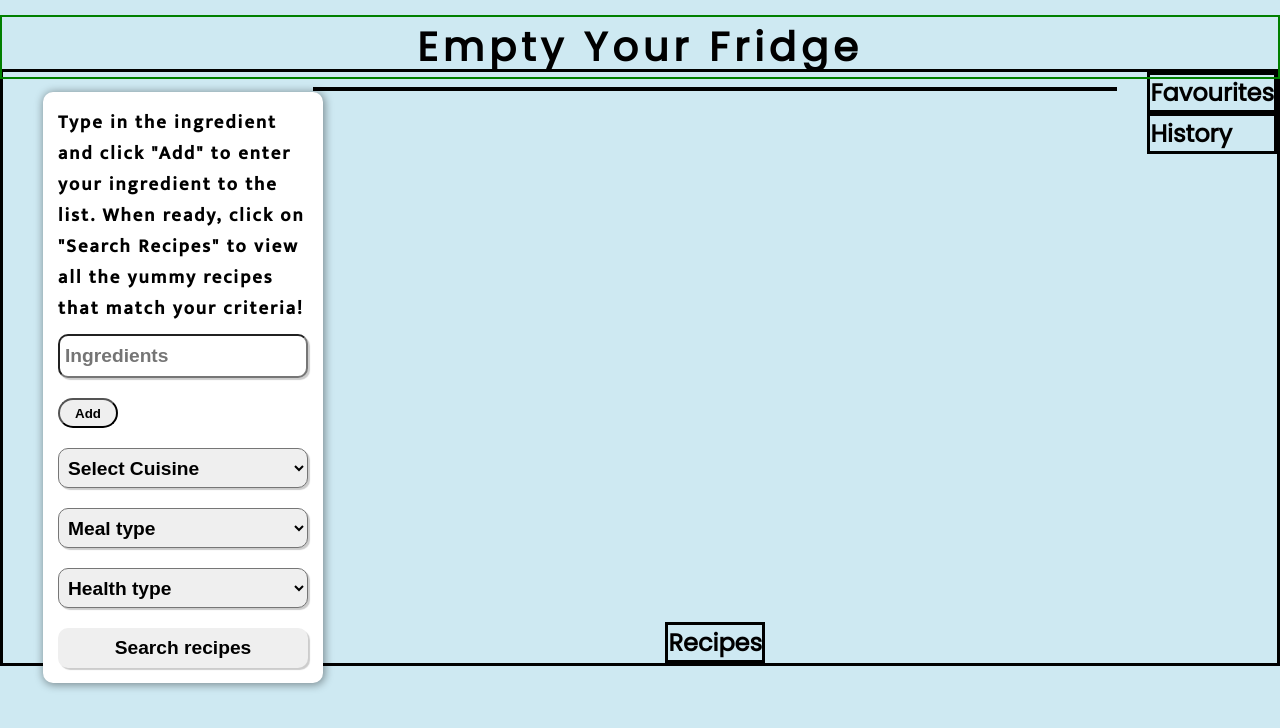
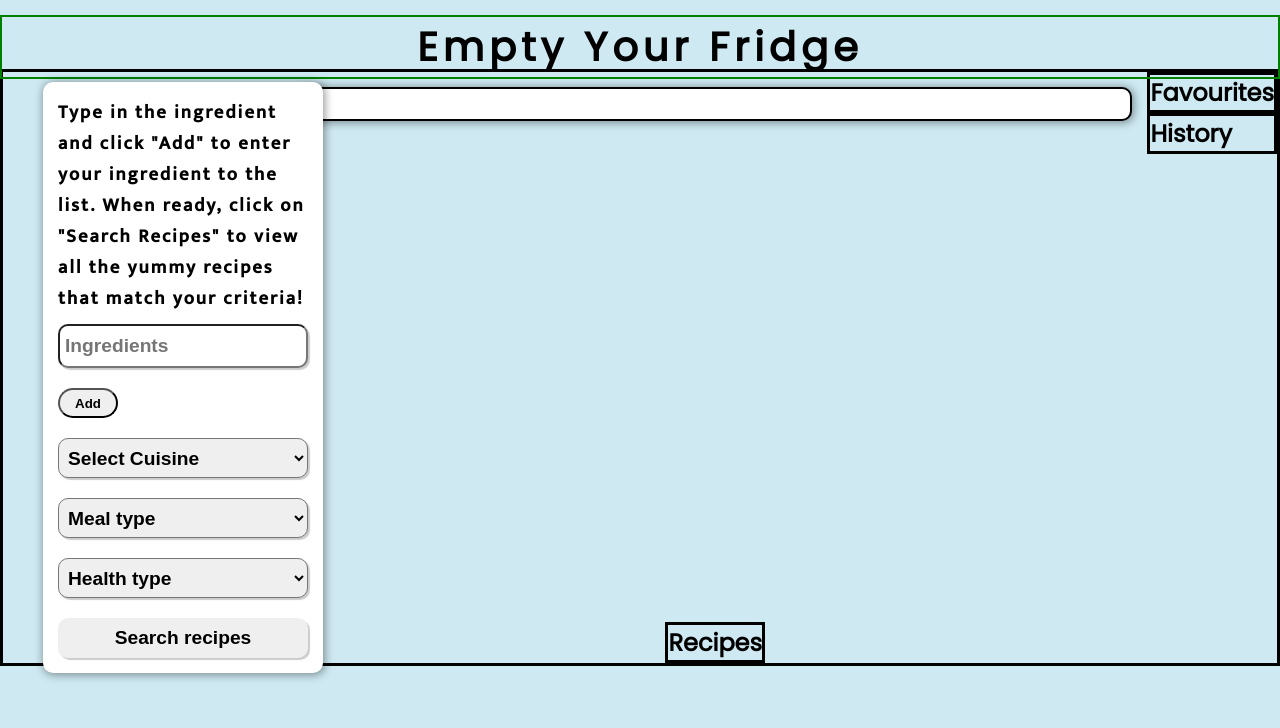
Before and after one commit to TheBigBookMan/Empty-Your-Fridge, a React (Create React App) app in the folder empty-your-fridge/: page / in a window 1280 px wide. Shown: the top 728 px of the page. Built offline with nearby package versions, Linux system fonts and the light colour scheme.

Commit message:
changed styling for the ingredients in the bowl

```diff
--- a/empty-your-fridge/src/components/Bowl/styles/BowlStyles.js
+++ b/empty-your-fridge/src/components/Bowl/styles/BowlStyles.js
@@ -5,6 +5,10 @@ export const bowlStyles = {
     width: "800px",
     fontSize: "1.3rem",
     marginTop: "15px",
+    boxShadow: "1px 1px 8px 1px rgba(0, 0, 0, 0.4)",
+    backgroundColor: "#fff",
+    borderRadius: "10px",
+    padding: "15px",
   },
   bowlList: {
     listStyleType: "none",
@@ -19,6 +23,15 @@ export const bowlStyles = {
   ingredient: {
     display: "flex",
     maxWidth: "auto",
+    height: "30px",
+    border: "solid 2px gray",
+    fontFamily: "Mukta",
+    letterSpacing: "2px",
+    boxShadow: "1px 1px 2px 1px rgba(0, 0, 0, 0.6)",
+    backgroundColor: "#fff",
+    borderRadius: "10px",
+    paddingLeft: "10px",
+    paddingTop: "2px",
   },
   ingredientName: {
     marginRight: "5px",
--- a/empty-your-fridge/src/components/Ingredients/styles/IngredientsStyles.js
+++ b/empty-your-fridge/src/components/Ingredients/styles/IngredientsStyles.js
@@ -4,9 +4,9 @@ export const ingredientsStyles = {
     flexDirection: "column",
     maxWidth: "250px",
     position: "relative",
-    top: "20px",
+    top: "10px",
     left: "40px",
-    fontFamily: "mukta",
+    fontFamily: "Mukta",
     letterSpacing: "2px",
     boxShadow: "1px 1px 8px 1px rgba(0, 0, 0, 0.4)",
     backgroundColor: "#fff",
```
